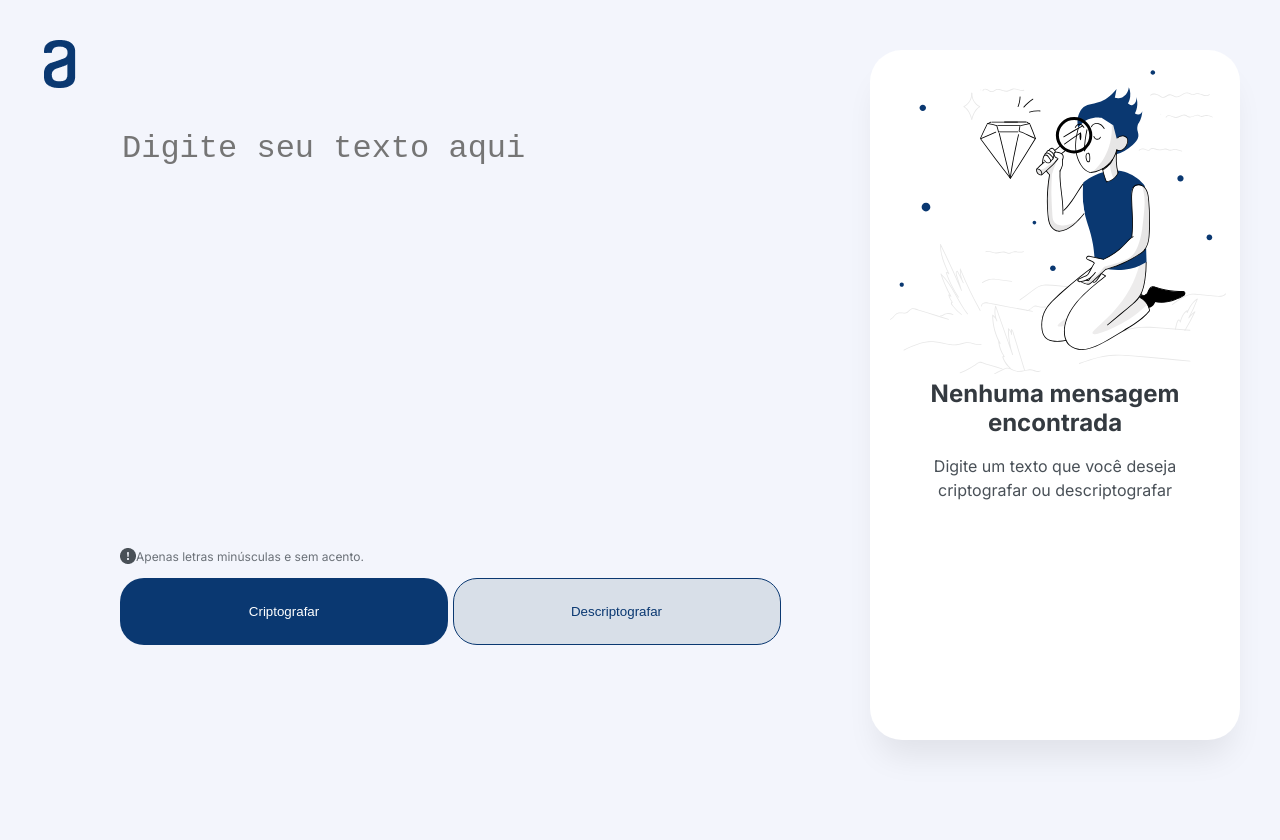
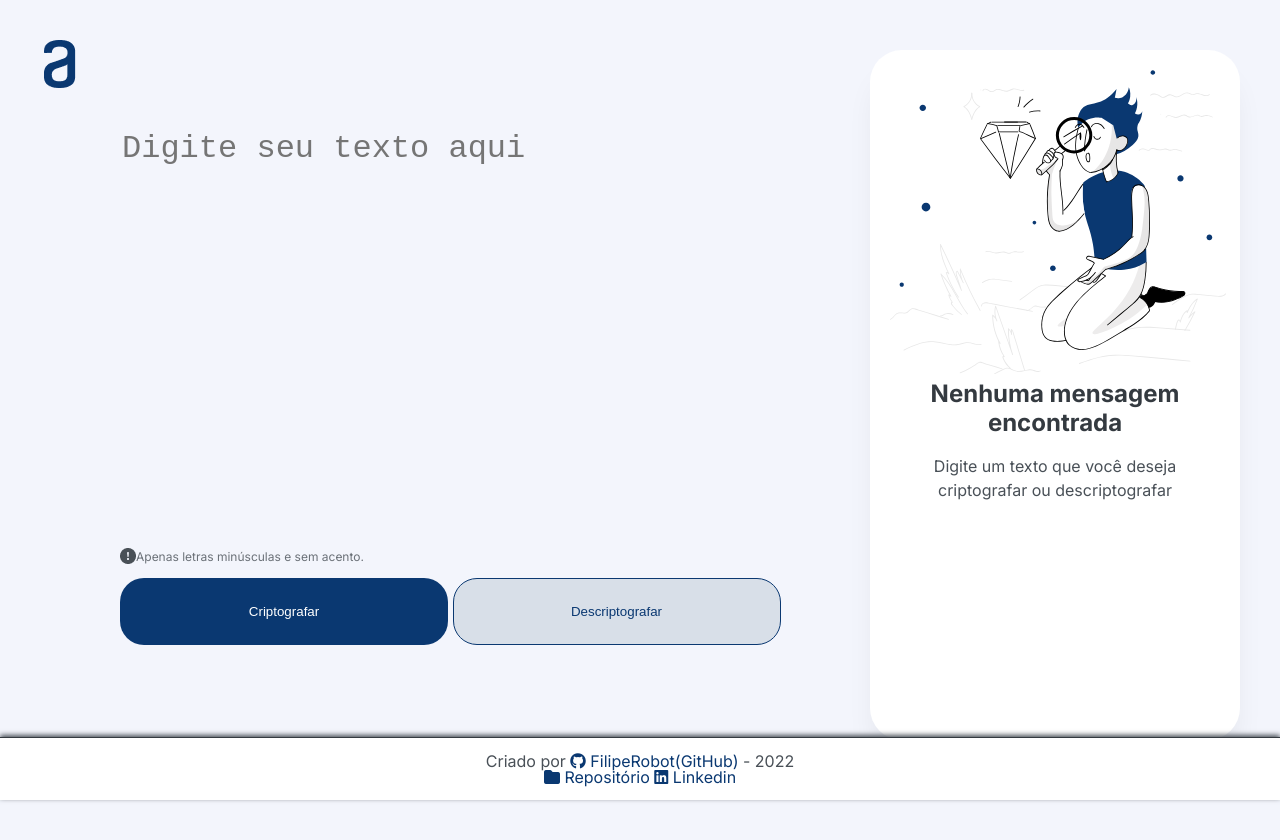
Before and after one commit to FilipeRobot/decodificador-de-texto, a plain HTML site: page index.html in a window 1280 px wide. After the commit the page ends 800 px from the top, so only its background shows below. Drawn offline with Linux system fonts and the light colour scheme.

Commit message:
Construindo rodapé e criando README.md

```diff
--- a/css/style.css
+++ b/css/style.css
@@ -42,7 +42,6 @@ body {
     position: absolute;
     left: 120px;
     width: 680px;
-    height: 784px;
 }
 
 .entrada {
@@ -72,7 +71,6 @@ body {
 
 .resposta {
     text-align: center;
-    /* margin: 50% 0; */
     line-height: 150%;
     visibility: inherit;
 }
@@ -122,6 +120,34 @@ body {
 
 /* Footer */
 
+.footer {
+    position: fixed;
+    bottom: 0;
+    width: 100%;
+    padding: 5px 0;
+    text-align: center;
+    border-top: 1px solid var(--gray-500);
+    box-shadow: 0 -2px 5px var(--gray-400);
+    background-color: white;
+}
+
+footer a {
+    text-decoration: none;
+    color: var(--dark-blue-300);
+}
+
+.container-rodape {
+    margin: 10px 0;
+}
+
+.contato {
+    list-style: none;
+}
+
+.contato li {
+    display: inline;
+}
+
 /* Adaptando para mobile */
 
 @media screen and (max-width: 768px) {
@@ -135,4 +161,10 @@ body {
     .btn {
         margin: 5px 20px;
     }
+
+    .footer {
+        position: static;
+        margin-top: 20px;
+        height: 50px;
+    }
 }
--- a/index.html
+++ b/index.html
@@ -14,6 +14,8 @@
     <link rel="preconnect" href="https://fonts.googleapis.com">
     <link rel="preconnect" href="https://fonts.gstatic.com" crossorigin>
     <link href="https://fonts.googleapis.com/css2?family=Inter:wght@400;700&display=swap" rel="stylesheet">
+
+    <script src="https://kit.fontawesome.com/14ba718b2e.js" crossorigin="anonymous"></script>
 </head>
 
 <body>
@@ -56,8 +58,14 @@
             </section>
         </div>
     </main>
-    <footer>
-        <!-- Construir um rodapé -->
+    <footer class="footer">
+        <div class="container-rodape">
+            <p>Criado por <a href="https://github.com/FilipeRobot"><i class="fa-brands fa-github"></i> FilipeRobot(GitHub)</a> - 2022</p>
+            <ul class="contato">
+                <li><a href="https://github.com/FilipeRobot/decodificador-de-texto"><i class="fa-solid fa-folder"></i> Repositório</a></li>
+                <li><a href="https://www.linkedin.com/in/filipe-lemos-programador/" target="_blank" rel="noopener noreferrer"><i class="fa-brands fa-linkedin"></i> Linkedin</a></li>
+            </ul>
+        </div>
     </footer>
 
     <script src="./js/index.js"></script>
```
Also changed, not shown: 1 other file.
